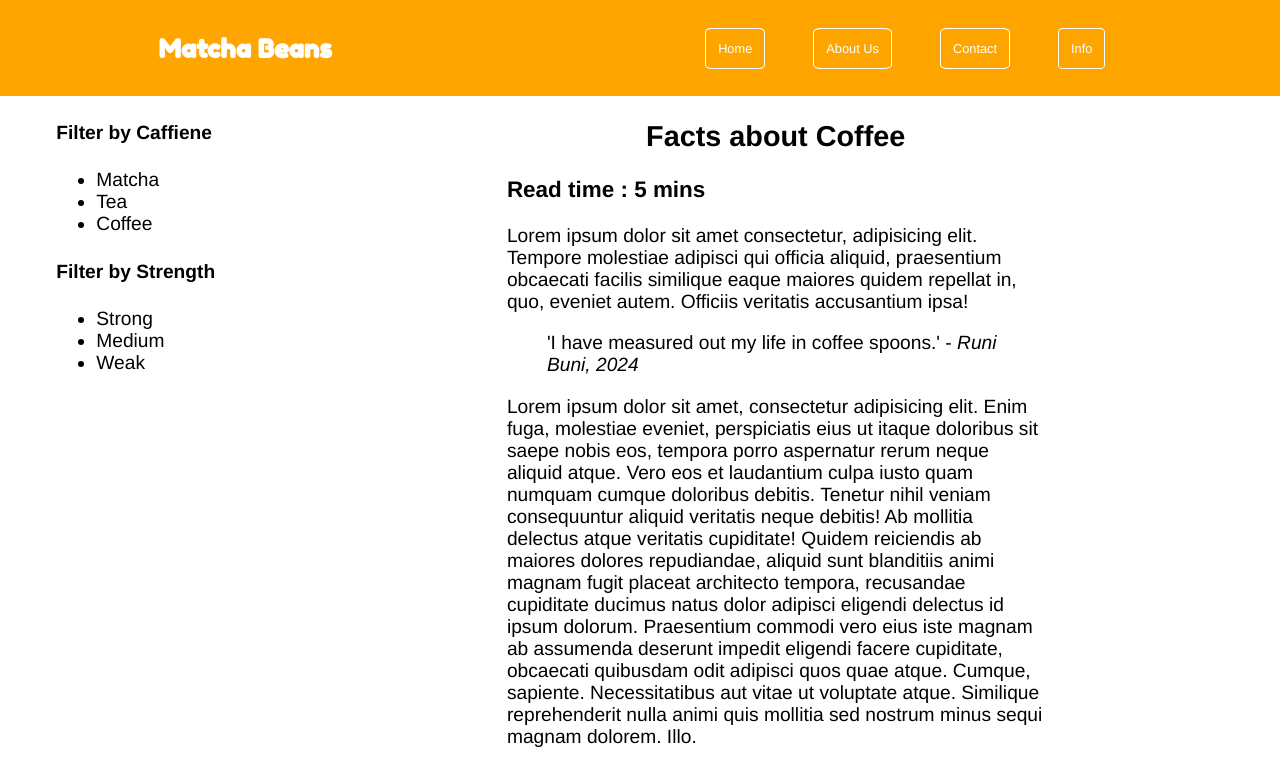
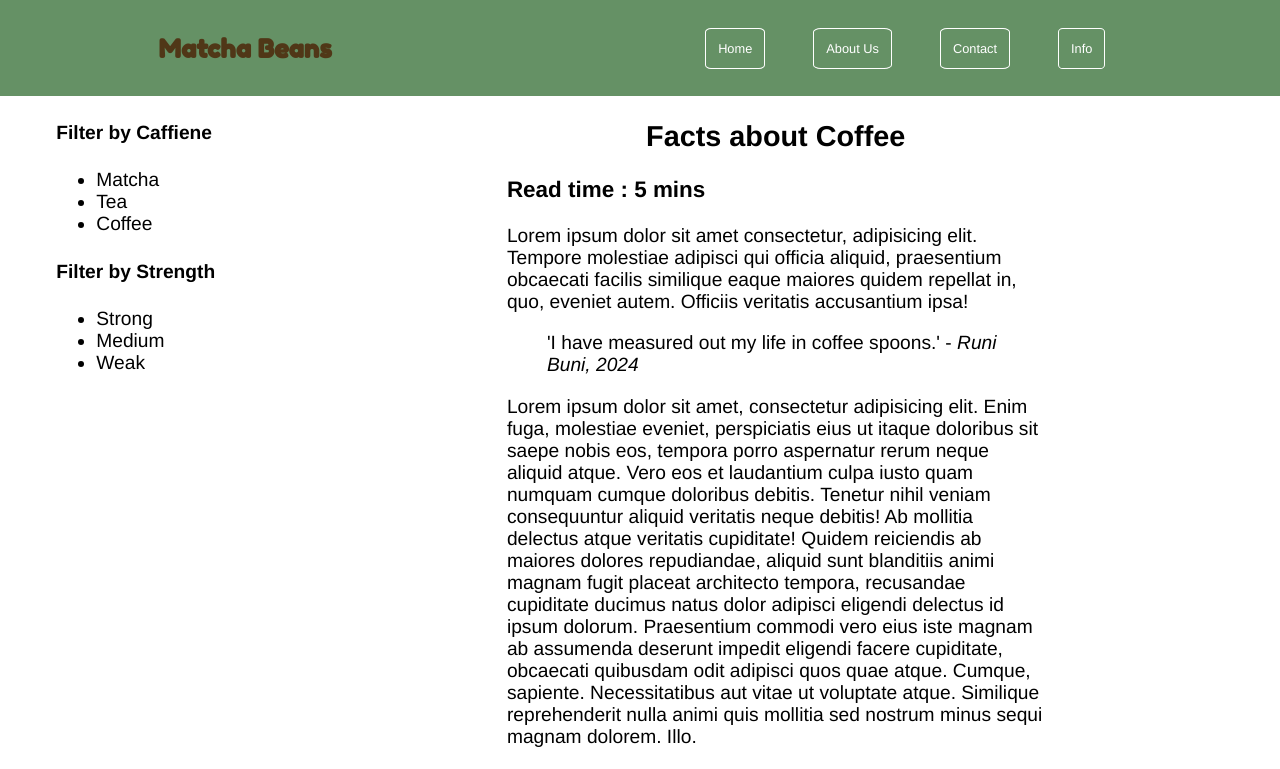
Before and after one commit to Arunima-sindhu/arunimasindhu.github.iot, a plain HTML site: page index.html in a window 1280 px wide. Shown: the top 769 px of the page. Drawn offline with Linux system fonts and the light colour scheme; a script that the page names is missing.

Commit message:
Update style.css

```diff
--- a/style.css
+++ b/style.css
@@ -5,7 +5,7 @@ body {
 }
 
 #logo {
-    color: white;
+    color: rgb(80, 55, 23);
     margin: 0px;
     padding: 8px;
     font-family: 'Fredoka one', sans-serif;
@@ -17,7 +17,7 @@ ul {
 }
 
 body > header {
-    background-color: orange;
+    background-color: rgb(101, 145, 101);
     color: white;
     display: flex;
     height: 12vh;
@@ -72,7 +72,7 @@ form {
 }
 
 body > footer {
-    background-color: orange;
+    background-color:rgb(101, 145, 101);
     display: flex;
 }
 
```
